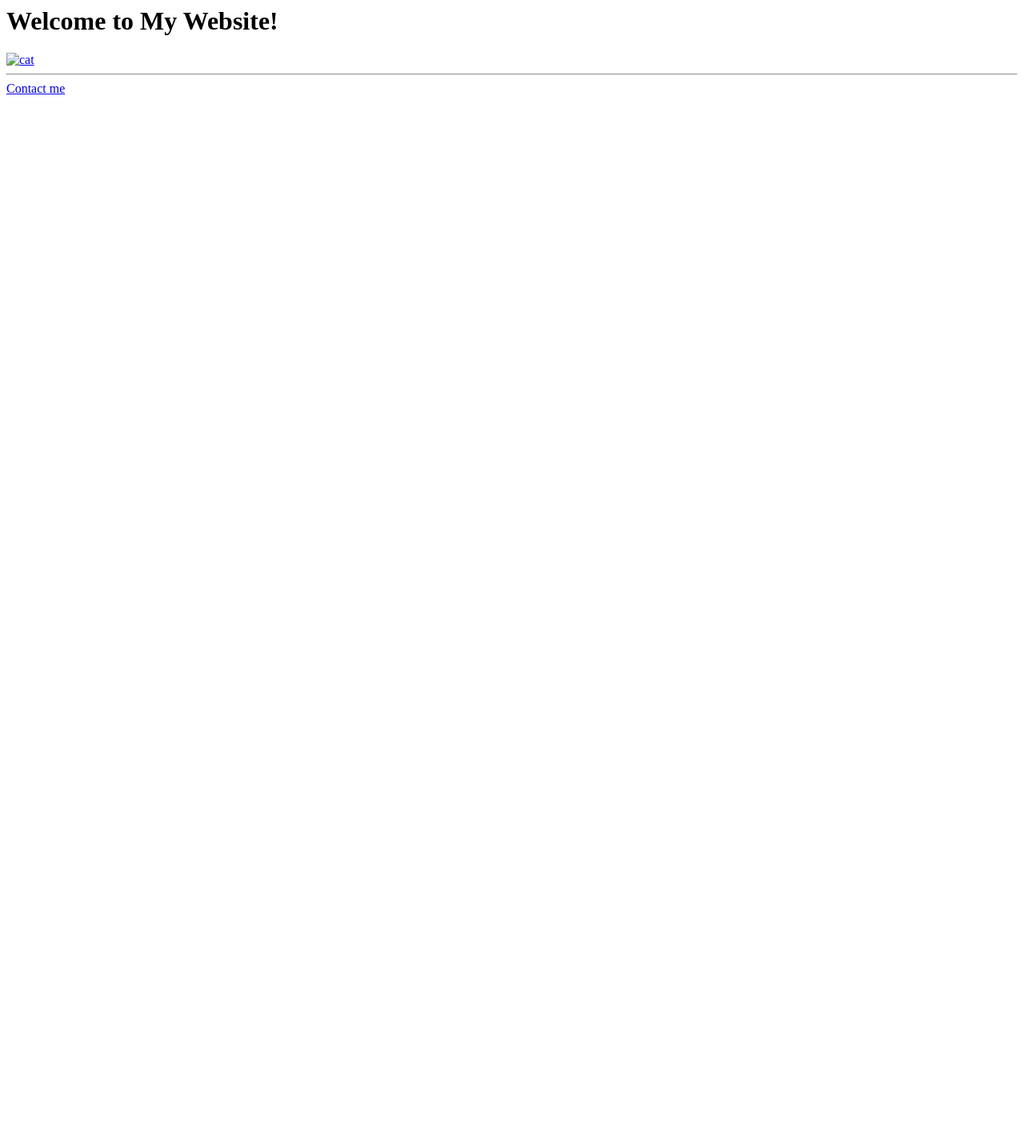
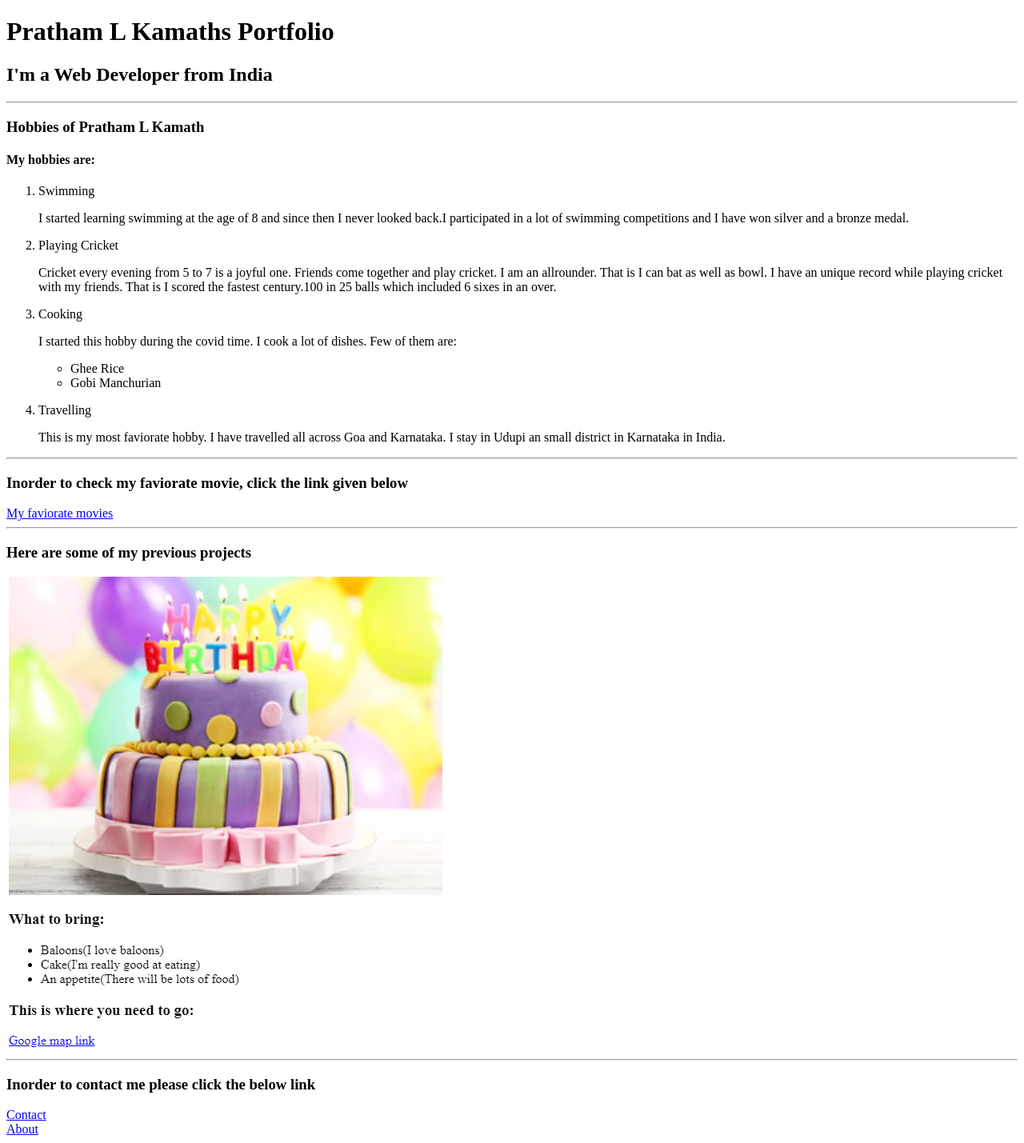
Before and after one commit to prathamlkamath/html-p, a plain HTML site: page index.html in a window 1280 px wide. Shown: the whole page at 80% size. Before the commit the page ends 800 px from the top, so only its background shows below. Drawn offline with Linux system fonts and the light colour scheme.

Commit message:
Add files via upload

```diff
--- a/index.html
+++ b/index.html
@@ -1,7 +1,55 @@
-<h1>Welcome to My Website!</h1>
-<!-- Add an image of yourself that links to the about page -->
+<!-- TODO 1: Create the HTML Boilerplate -->
+<!DOCTYPE html>
+<html lang="en">
+<head>
+    <meta charset="UTF-8">
+    <title>Pratham</title>
+</head>
+<body>
+    <h1>Pratham L Kamaths Portfolio</h1>
+    <h2>I'm a Web Developer from India</h2>
+    <hr>
 
-<a href="./public/about.html"><img  src="./assets/images/pratham.jpeg" alt="cat"/></a>
-<hr />
-<!-- Add a link to your contact me page here -->
-<a href="./public/contact.html">Contact me</a>
+    <h3>Hobbies of Pratham L Kamath</h3>
+    <h4>My hobbies are:</h4>
+    <ol>
+        <li>Swimming</li>
+        <p>I started learning swimming at the age of 8 and since then I never looked back.I participated in a lot of swimming competitions and I have won silver and a bronze medal.</p>
+        <li>Playing Cricket</li>
+        <p>Cricket every evening from 5 to 7 is a joyful one. Friends come together and play cricket. I am an allrounder. That is I can bat as well as bowl. I have an unique record while playing cricket with my friends. That is I scored the fastest century.100 in 25 balls which included 6 sixes in an over.</p>
+        <li>Cooking</li>
+        <p>I started this hobby during the covid time. I cook a lot of dishes. Few of them are:
+            <ul>
+                <li>Ghee Rice</li>
+                <li>Gobi Manchurian</li>
+            </ul>
+        </p>
+        <li>Travelling</li>
+        <p>This is my most faviorate hobby. I have travelled all across Goa and Karnataka. I stay in Udupi an small district in Karnataka in India.</p>
+    </ol><hr>
+    <h3>Inorder to check my faviorate movie, click the link given below</h3>
+    <a href="./public/movie-ranking.html">My faviorate movies</a>
+    <hr>
+    <h3>Here are some of my previous projects</h3>
+    <img src="./05072023.png" alt="Projects"/>
+    <hr>
+
+    <h3>Inorder to contact me please click the below link</h3>
+    <a href="./public/contact.html">Contact</a><br>
+    <a href="./public/about.html">About</a>
+</body>
+</html>
+
+<!-- TODO 2: Add Your previous projects' HTML into the public folder -->
+
+<!-- TODO 3: Take screenshots of your project previews and add the images to the images folder -->
+
+<!-- TODO 4: Add titles/subtitles etc. -->
+
+<!-- TODO 5: Add a link to the project pages -->
+
+<!-- TODO 6: Add images to show the project previews
+HINT for TODO 6: You can use the height attribute set to 200 to make the image smaller:
+https://developer.mozilla.org/en-US/docs/Web/HTML/Element/img#attr-height -->
+
+<!-- TODO 7: Add the Contact Me and About Me page links -->
```
Also changed, not shown: about.html (added, +5 -0 lines), birthday-invite.html (added, +18 -0 lines), contact.html (added, +9 -0 lines), movie-ranking.html (added, +9 -0 lines).
